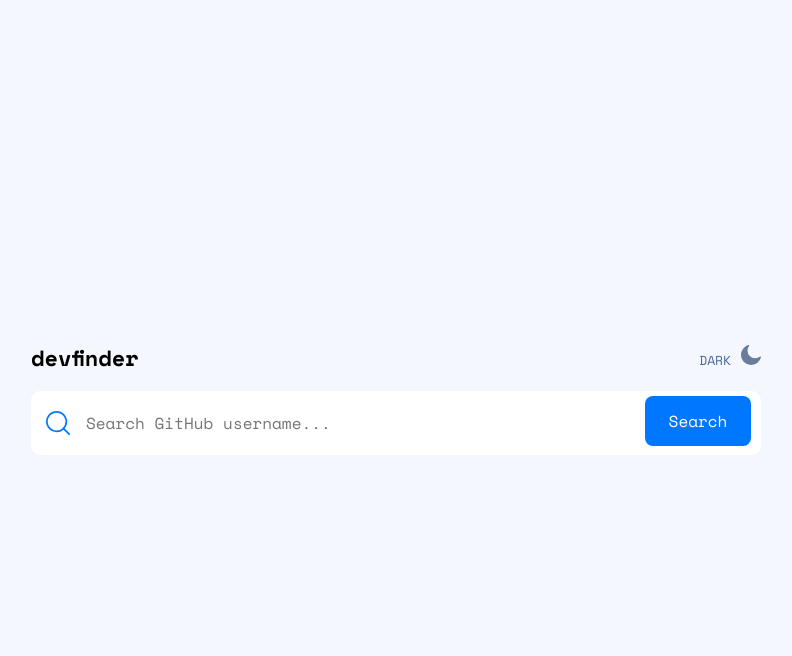
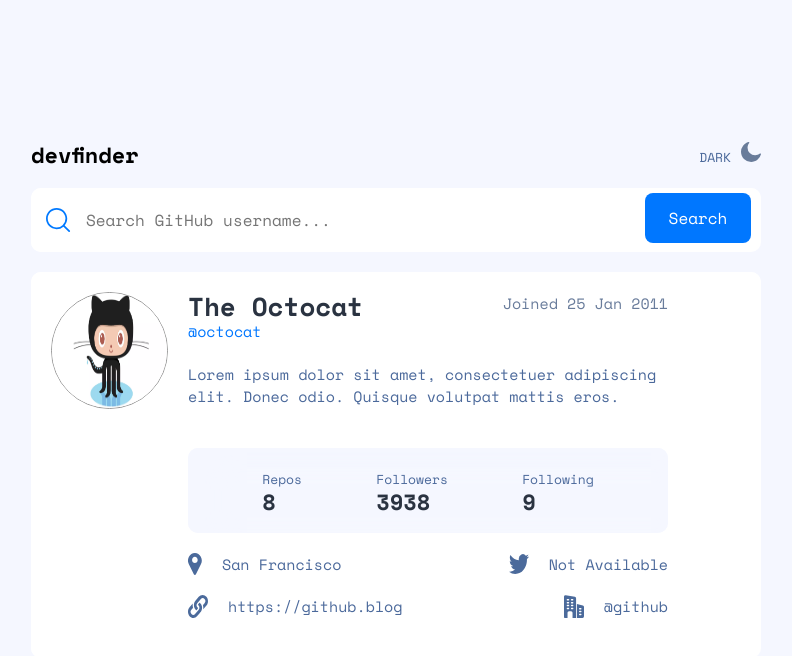
Before and after one commit to mayor-creator/github_user_search_app_component, a React (Vite) app: page / in a window 1280 px wide. Shown: the top 656 px of the page, without its empty margins (244-1036 px from the left). Built offline with nearby package versions, Linux system fonts and the light colour scheme.

Commit message:
add a default data set Hook

```diff
--- a/src/Search.jsx
+++ b/src/Search.jsx
@@ -11,6 +11,7 @@
 	const gitHubAPI = `https://api.github.com/users/`;
 	const [text, setText] = useState("");
 	const [data, setData] = useState(null);
+	const [defaultData, setDefaultData] = useState(true);
 
 	// creating a async function to fetch api
 	const handleClickFetchAPI = async () => {
@@ -23,9 +24,12 @@
 		} catch (error) {
 			console.log("Error fetching data: ", error);
 		}
+		/* setting the default data to false after api data
+		   is fetched */
+		setDefaultData(false);
 	};
 
-	// handling data after handleClickFetchAPI function
+	/* handling data after handleClickFetchAPI function get data*/
 	const fetchData = (data) => {
 		if (data) {
 			return (
@@ -104,7 +108,7 @@
 											/>
 											<p>
 												<a
-													href={`http://${data.blog}`}
+													href={`${data.blog}`}
 													target="_blank">
 													{data.blog != "" ? data.blog : "Not Available "}
 												</a>
@@ -161,7 +165,9 @@
 							Search
 						</button>
 					</section>
-					{/*
+
+					{/* Rendering default data */}
+					{defaultData && (
 						<section className="main_information">
 							<div className="information_container">
 								<img
@@ -240,8 +246,9 @@
 								</div>
 							</div>
 						</section>
-         */}
+					)}
 
+					{/* Calling fetchData function */}
 					{fetchData(data)}
 				</div>
 			</main>
```
Lines whose indentation alone changed are shown as unchanged.
